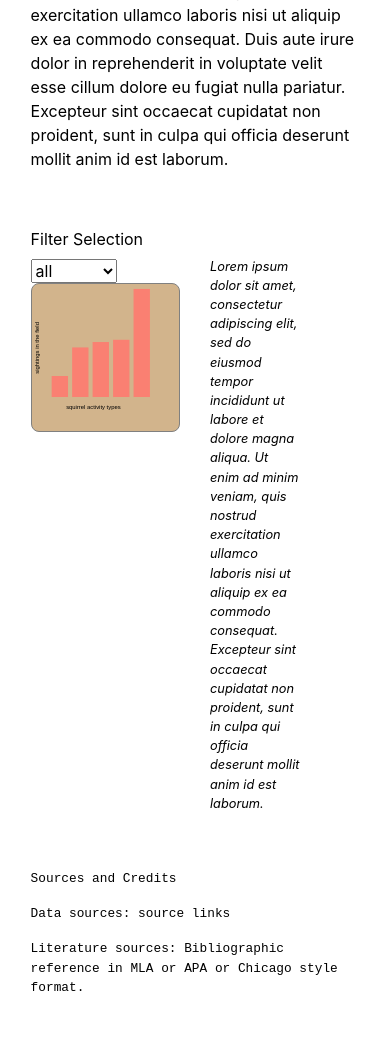
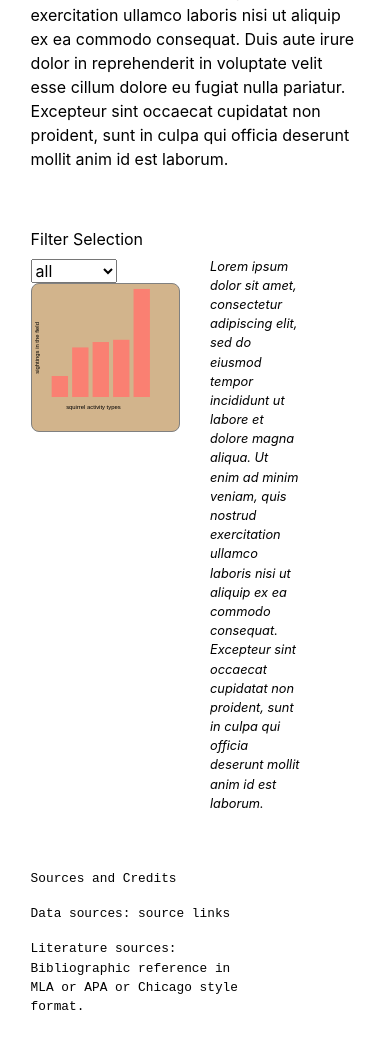
Before and after one commit to racheldaniell/data-viz-project-structure-example-one-main-focus, a plain HTML site: page index.html in a window 390 px wide. Shown: the part 663-1711 px from the top of the page. Drawn offline with nearby package versions, Linux system fonts and the light colour scheme.

Commit message:
updated col setting

```diff
--- a/index.html
+++ b/index.html
@@ -77,7 +77,7 @@
     <!-- separate <div> for credits + styling credits in CSS -->
   <div class="container">
   <div class="row">
-    <div class="col-sm-9 col-md-6 col-lg-8">
+    <div class="col-8">
         <div class="credits">
           <p>Sources and Credits</p>
           <p>Data sources:
```
